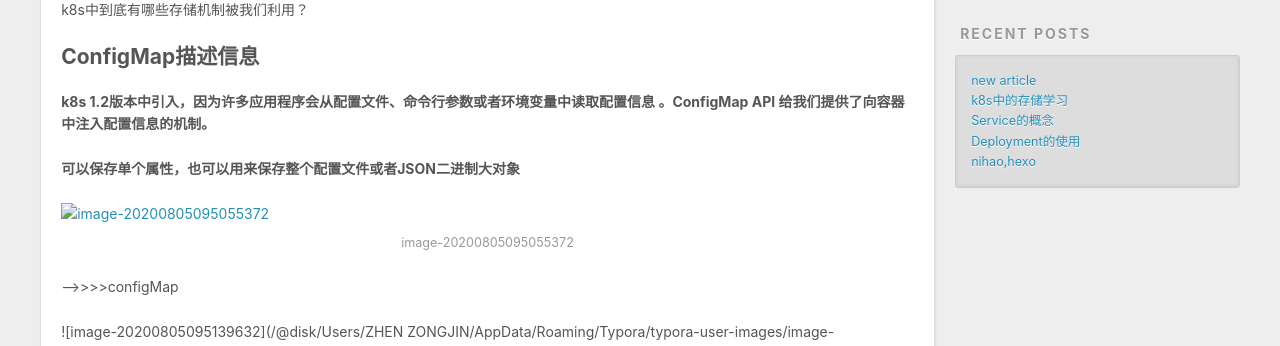
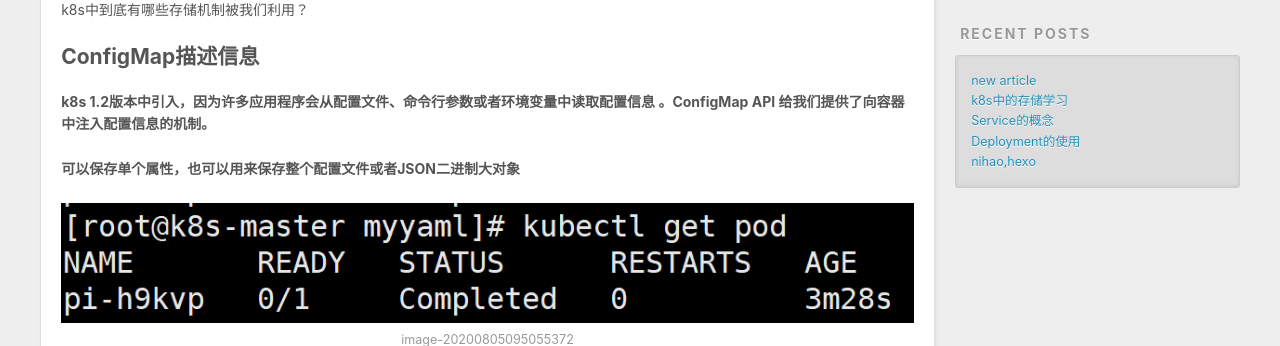
Before and after one commit to zhenzongjin/zhenzongjin.github.io, a plain HTML site: page 2020/08/07/k8s-存储学习/index.html in a window 1280 px wide. Shown: the part 454-800 px from the top of the page. Drawn offline with nearby package versions, Linux system fonts and the light colour scheme; files whose address does not match are found by name.

Commit message:
Site updated: 2020-08-10 08:34:14

```diff
--- a/2020/08/07/k8s-存储学习/index.html
+++ b/2020/08/07/k8s-存储学习/index.html
@@ -14,13 +14,13 @@
 <meta property="og:site_name" content="Zhenzongjin Blog">
 <meta property="og:description" content="k8s中到底有哪些存储机制被我们利用？">
 <meta property="og:locale" content="en_US">
-<meta property="og:image" content="http://yoursite.com/2020/08/07/k8s-%E5%AD%98%E5%82%A8%E5%AD%A6%E4%B9%A0/k8s-%E5%AD%98%E5%82%A8%E5%AD%A6%E4%B9%A0%5Cimage-20200804083549693.png">
+<meta property="og:image" content="http://yoursite.com/2020/08/07/k8s-%E5%AD%98%E5%82%A8%E5%AD%A6%E4%B9%A0/image-20200804083549693.png">
 <meta property="og:image" content="http://yoursite.com/2020/08/07/k8s-%E5%AD%98%E5%82%A8%E5%AD%A6%E4%B9%A0/Users/ZHEN%20ZONGJIN/AppData/Roaming/Typora/typora-user-images/image-20200806093101242.png">
 <meta property="article:published_time" content="2020-08-07T11:17:07.696Z">
-<meta property="article:modified_time" content="2020-08-10T00:28:26.331Z">
+<meta property="article:modified_time" content="2020-08-10T00:29:41.541Z">
 <meta property="article:author" content="zzj">
 <meta name="twitter:card" content="summary">
-<meta name="twitter:image" content="http://yoursite.com/2020/08/07/k8s-%E5%AD%98%E5%82%A8%E5%AD%A6%E4%B9%A0/k8s-%E5%AD%98%E5%82%A8%E5%AD%A6%E4%B9%A0%5Cimage-20200804083549693.png">
+<meta name="twitter:image" content="http://yoursite.com/2020/08/07/k8s-%E5%AD%98%E5%82%A8%E5%AD%A6%E4%B9%A0/image-20200804083549693.png">
 
     <link rel="alternate" href="/atom.xml" title="Zhenzongjin Blog" type="application/atom+xml">
 
@@ -96,7 +96,7 @@
 
 <h2 id="ConfigMap描述信息"><a href="#ConfigMap描述信息" class="headerlink" title="ConfigMap描述信息"></a>ConfigMap描述信息</h2><p><strong>k8s 1.2版本中引入，因为许多应用程序会从配置文件、命令行参数或者环境变量中读取配置信息 。ConfigMap API 给我们提供了向容器中注入配置信息的机制。</strong></p>
 <p><strong>可以保存单个属性，也可以用来保存整个配置文件或者JSON二进制大对象</strong></p>
-<p><img src="/2020/08/07/k8s-%E5%AD%98%E5%82%A8%E5%AD%A6%E4%B9%A0/k8s-%E5%AD%98%E5%82%A8%E5%AD%A6%E4%B9%A0%5Cimage-20200804083549693.png" alt="image-20200805095055372"></p>
+<p><img src="/2020/08/07/k8s-%E5%AD%98%E5%82%A8%E5%AD%A6%E4%B9%A0/image-20200804083549693.png" alt="image-20200805095055372"></p>
 <p>——&gt;&gt;&gt;&gt;configMap</p>
 <p>![image-20200805095139632](C:\Users\ZHEN ZONGJIN\AppData\Roaming\Typora\typora-user-images\image-20200805095139632.png)</p>
 <h3 id="ConfigMap的创建"><a href="#ConfigMap的创建" class="headerlink" title="ConfigMap的创建"></a>ConfigMap的创建</h3><ol>
```
